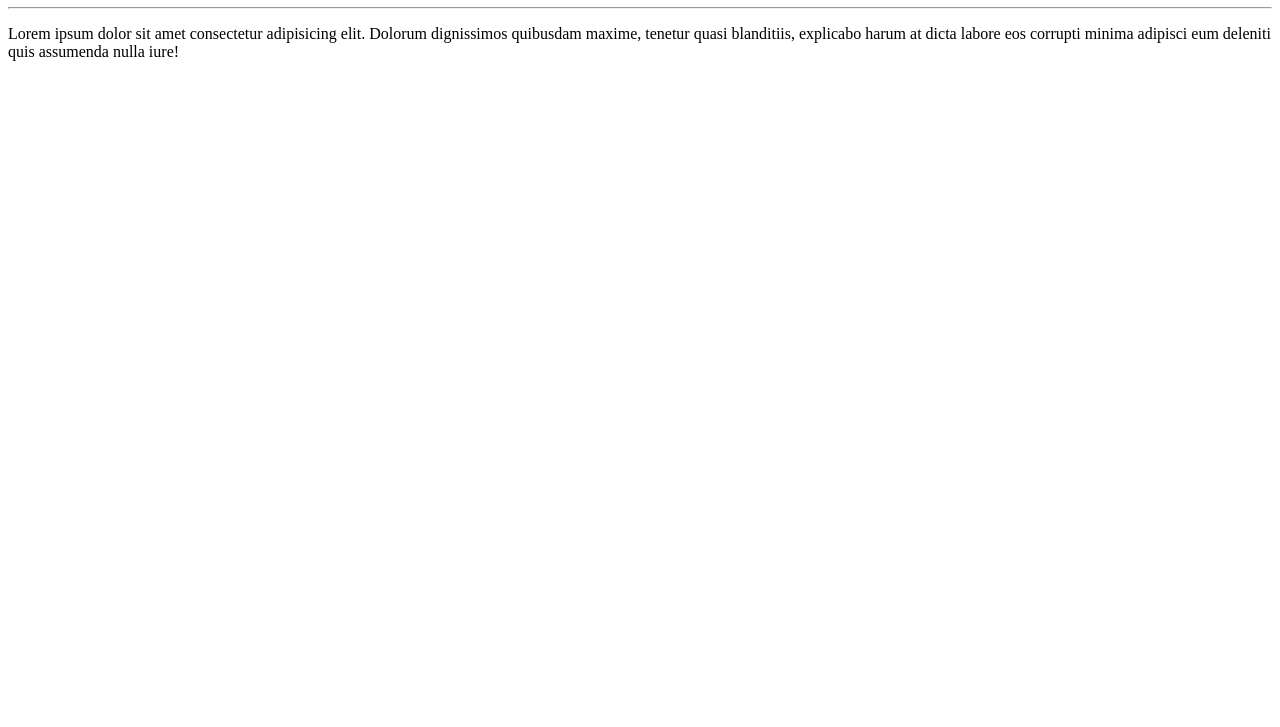
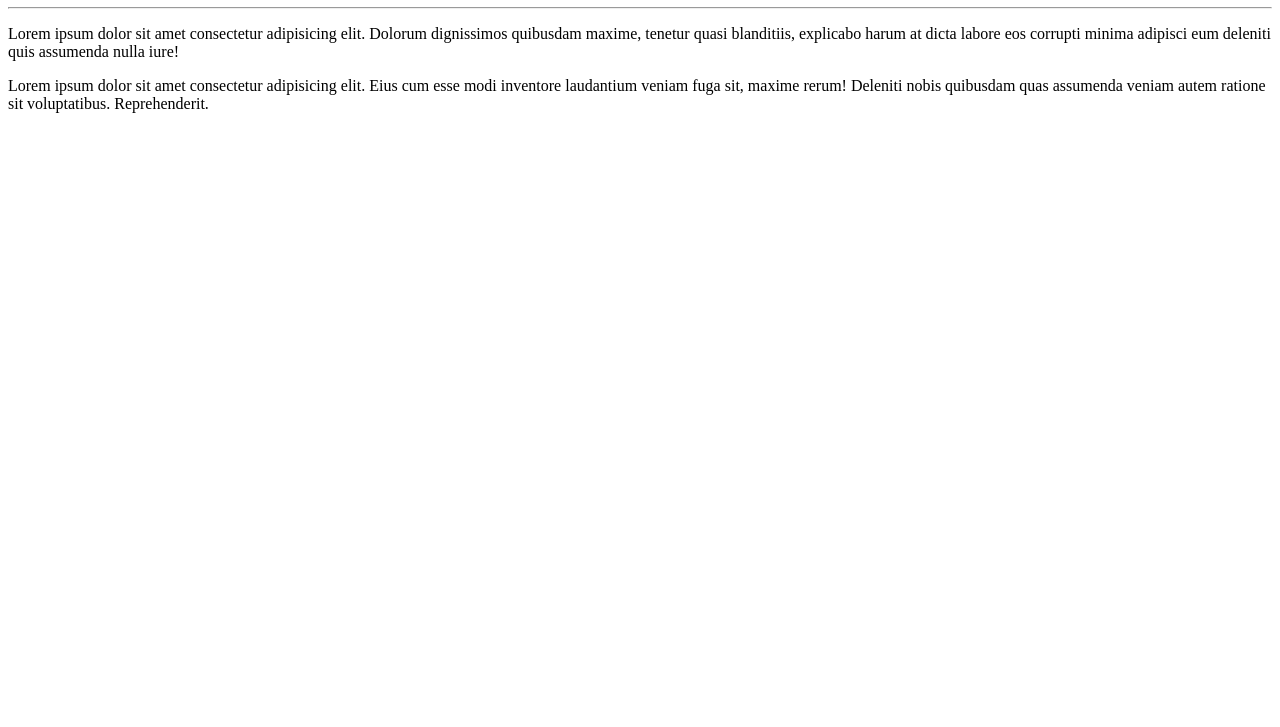
Before and after one commit to pripaula2002/Ola-Mundo, a plain HTML site: page site-exemplo/index.html in a window 1280 px wide. Shown: the part 73-800 px from the top of the page. Drawn offline with Linux system fonts and the light colour scheme.

Commit message:
adicionei paragrafo

```diff
--- a/site-exemplo/index.html
+++ b/site-exemplo/index.html
@@ -10,5 +10,6 @@
     <h1>Ola, Mundo</h1>
     <hr>
     <p>Lorem ipsum dolor sit amet consectetur adipisicing elit. Dolorum dignissimos quibusdam maxime, tenetur quasi blanditiis, explicabo harum at dicta labore eos corrupti minima adipisci eum deleniti quis assumenda nulla iure!</p>
+    <p>Lorem ipsum dolor sit amet consectetur adipisicing elit. Eius cum esse modi inventore laudantium veniam fuga sit, maxime rerum! Deleniti nobis quibusdam quas assumenda veniam autem ratione sit voluptatibus. Reprehenderit.</p>
 </body>
 </html>
```
